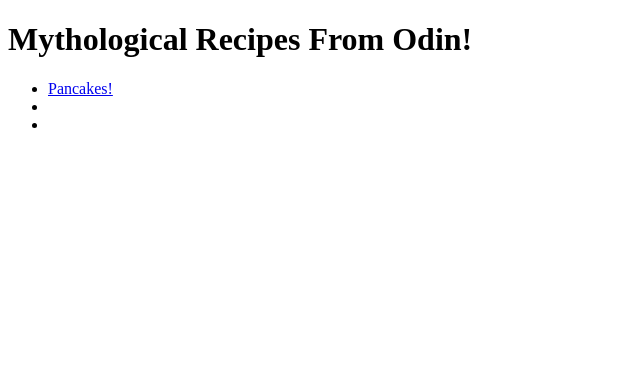
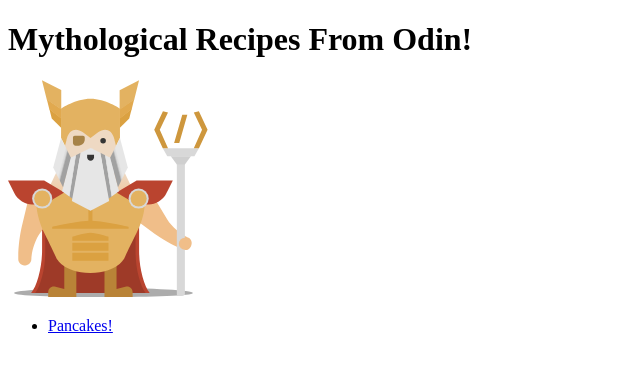
Before and after one commit to N8theGr8Gamer/odin-recipes, a plain HTML site: page index.html in a window 1280 px wide. Shown: the whole page, without its empty margins (0-640 px from the left). Drawn offline with Linux system fonts and the light colour scheme.

Commit message:
fixed the empty list elements and added the odin mascot on index

```diff
--- a/index.html
+++ b/index.html
@@ -8,10 +8,9 @@
 </head>
 <body>
     <h1>Mythological Recipes From Odin!</h1>
+    <img style="width: 200px;"src="odin-mascot-09612759a92b4a900c836a951e0b7becb7ceac47a5e2bf2225c13732cb99aa09.svg" alt="The All-Father">
     <ul>
         <li><a href="recipes/pancakes.html">Pancakes!</a></li>
-        <li><a href=""></a></li>
-        <li><a href=""></a></li>
       </ul>
 </body>
 </html>
```
Also changed, not shown: odin-mascot-09612759a92b4a900c836a951e0b7becb7ceac47a5e2bf2225c13732cb99aa09.svg (added).
